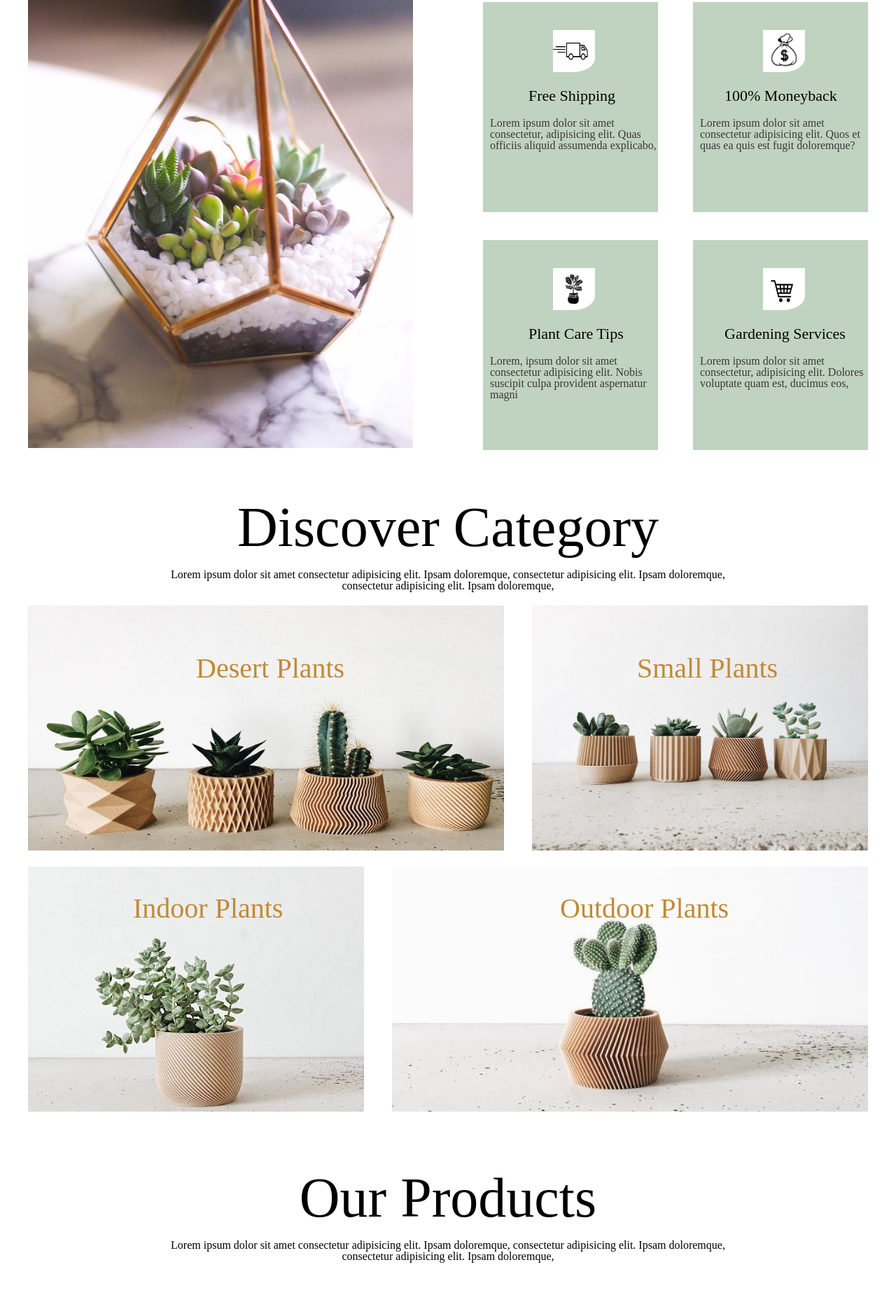
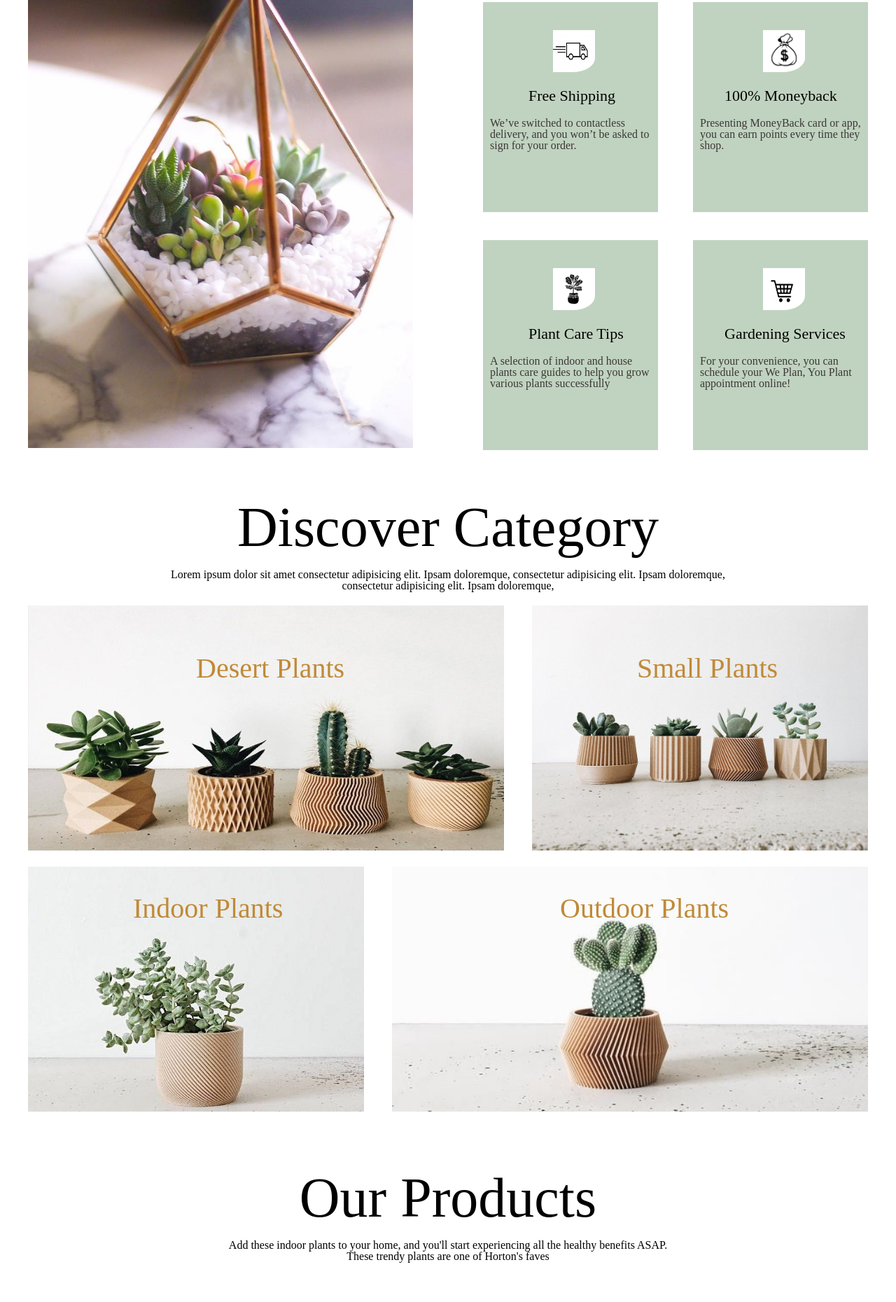
Before and after one commit to khmaladze-tiko/final-project, a website: page index.html in a window 1280 px wide. Shown: the part 1786-3646 px from the top of the page at 70% size. Drawn offline with Linux system fonts and the light colour scheme.

Commit message:
last version html

```diff
--- a/index.html
+++ b/index.html
@@ -152,24 +152,24 @@
                         <div class="mini-box">
                             <img src="./pic/delivery.jpg" alt="delivery">
                             <h2>Free Shipping</h2>
-                            <h3>Lorem ipsum dolor sit amet consectetur, adipisicing elit. Quas officiis aliquid assumenda explicabo, </h3>
+                            <h3>We’ve switched to contactless delivery, and you won’t be asked to sign for your order.</h3>
                         </div>
                         <div class="mini-box2">
                             <img src="./pic/money-icon.png" alt="moneyback">
                             <h2>100% Moneyback</h2>
-                            <h3>Lorem ipsum dolor sit amet consectetur adipisicing elit. Quos et quas ea quis est fugit doloremque? </h3>
+                            <h3>Presenting MoneyBack card or app, you can earn points every time they shop.</h3>
                         </div>
                     </div>
                     <div class="flex">
                         <div class="mini-box" >
                             <img src="./pic/plant-icon.jpg" alt="plant-icon">
                             <h2>Plant Care Tips</h2>
-                            <h3>Lorem, ipsum dolor sit amet consectetur adipisicing elit. Nobis suscipit culpa provident aspernatur magni </h3>
+                            <h3>A selection of indoor and house plants care guides to help you grow various plants successfully</h3>
                         </div>
                         <div class="mini-box2">
                             <img src="./pic/shop.jpg" alt="shop">
                             <h2>Gardening Services</h2>
-                            <h3>Lorem ipsum dolor sit amet consectetur, adipisicing elit. Dolores voluptate quam est, ducimus eos, </h3>
+                            <h3>For your convenience, you can schedule your We Plan, You Plant appointment online! </h3>
                         </div>
                     </div>
                 </div>
@@ -204,8 +204,8 @@
             <section class="section5 container">
                 <div>
                     <h2 class="category2">Our Products</h2>
-                    <h3 class="category-text">Lorem ipsum dolor sit amet consectetur adipisicing elit. Ipsam doloremque, consectetur adipisicing elit. Ipsam doloremque,</h3>
-                    <h3 class="category-text2">consectetur adipisicing elit. Ipsam doloremque,</h3>
+                    <h3 class="category-text">Add these indoor plants to your home, and you'll start experiencing all the healthy benefits ASAP.</h3>
+                    <h3 class="category-text2">These trendy plants are one of Horton's faves</h3>
                 </div>
                 <div class="flex">
                     <div>
@@ -291,8 +291,8 @@
                         <h2>Choosing The Right Indoors</h2>
                         <h4>Plants</h4>
                         <h3>WPDev  October 29, 2020</h3>
-                        <p>Lorem, ipsum dolor sit amet consectetur adipisicing elit. Ex voluptatem tempore quos, quisquam exercitationem sunt sapiente quod nemo ea fugiat repudiandae quaerat repellat sed libero veritatis. Tenetur ab praesentium doloribus. Lorem ipsum dolor, sit amet consectetur adipisicing elit. Quasi, libero aliquid. Ratione veritatis temporibus mollitia! Reprehenderit alias eos assumenda necessitatibus porro, doloremque omnis obcaecati minus officiis cum possimus ipsum vero! Lorem ipsum dolor, sit amet consectetur adipisicing elit. Doloremque recusandae nostrum veritatis, maxime aliquid quam fugiat amet inventore perspiciatis debitis sequi eos itaque, dolorum in eligendi neque, suscipit soluta sed.</p>
-                        <p>Lorem ipsum dolor, sit amet consectetur adipisicing elit. Repellat nam, delectus temporibus laboriosam dolor totam fuga molestias omnis quae, fugit voluptates hic rem id numquam nihil nisi, ipsam vero veritatis. Lorem ipsum, dolor sit amet consectetur adipisicing elit. Laborum maxime voluptas, magni quidem doloremque minus aliquam error accusantium veritatis repellat adipisci quaerat, omnis inventore ex iusto natus dolore recusandae nemo!</p>
+                        <p>Monstera is a genus – a vast plant group that includes other types of Monsteras too. They’re very similar to the Philodendron genus which includes the heart shaped philodendron (above) and the elephant ear plant (below), BUT Monsteras are not related to Philodendrons. Confusion continues to arise since a common name for Monstera deliciosa is “Split Leaf Philodendron” which is, well, botanically incorrect</p>
+                        <p>Part of the Araceae family, Monsteras are considered toxic, but less than its siblings, the Calla Lily and Dieffenbachia. These two plants are more poisonous in general on the toxic scale, so I recommend avoiding them. Monsteras are only toxic in excess, causing stinging around the mouth and stomach upset if consumed consistently.</p>
                         <div class="button3">
                             <button class="button3-text">
                                 READ MORE
```
